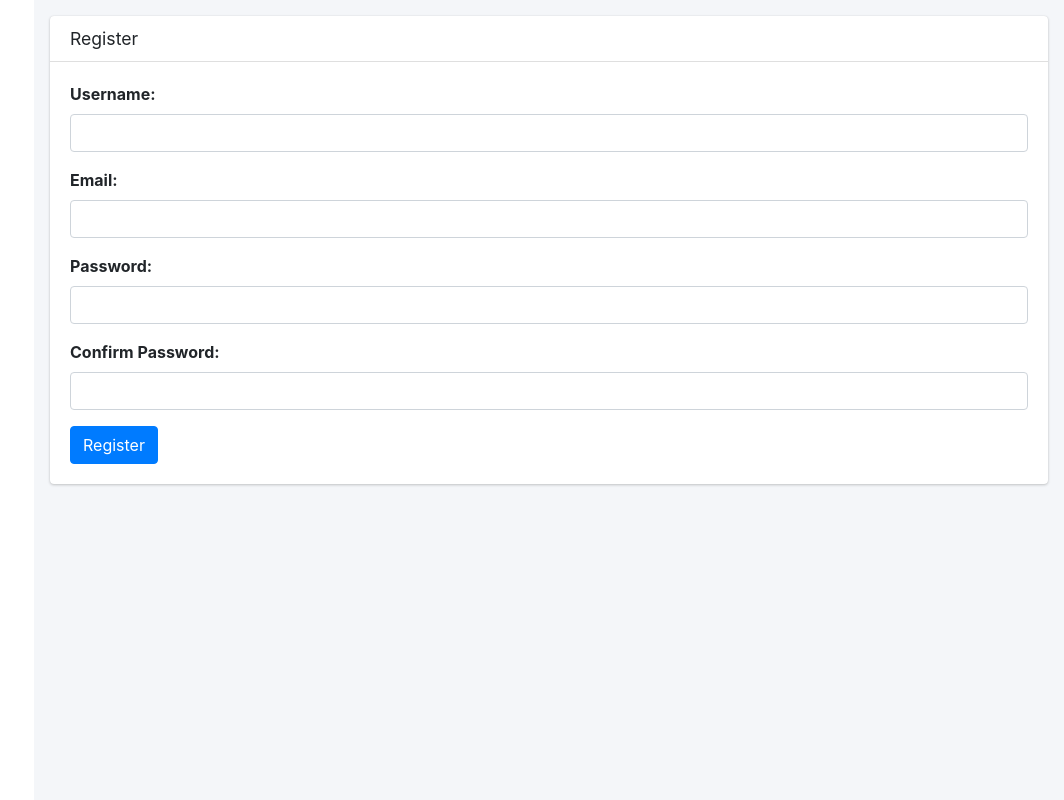
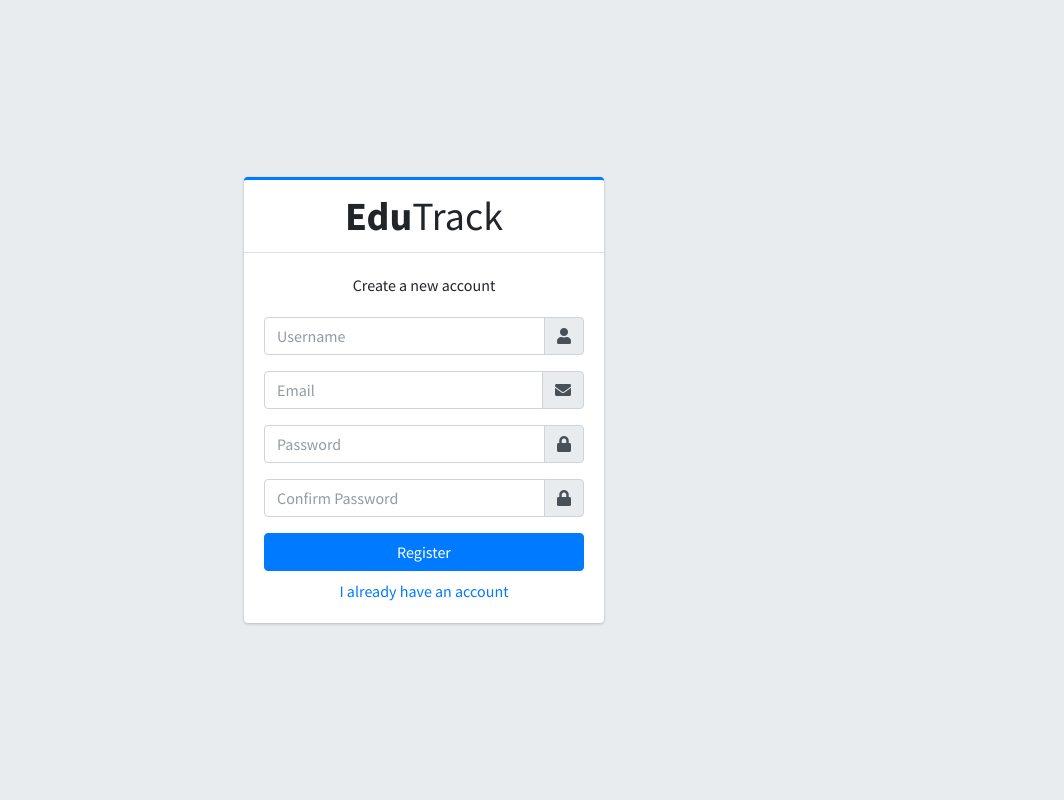
Before and after one commit to UjwalGuragain/EduTrack, a Django app: page /register/ in a window 1280 px wide. Shown: the whole page, without its empty margins (216-1280 px from the left). Run offline with Django 5.2, Linux system fonts and the light colour scheme; some libraries are stand-ins or nearby versions.

Commit message:
refractor: improve the register page layout

```diff
--- a/student_management_system/edu_track/templates/edu_track/registration/register.html
+++ b/student_management_system/edu_track/templates/edu_track/registration/register.html
@@ -1,38 +1,75 @@
-{% extends 'base.html' %}
+{% extends 'authbase.html' %}
+
 {% block content %}
-<div class="card">
-    <div class="card-header">
-        <h3 class="card-title">Register</h3>
-    </div>
-    <form method="post">
-        <div class="card-body">
-            {% csrf_token %}
-            <div class="form-group">
-                <label for="id_username">Username:</label>
-                <input type="text" name="username" class="form-control" id="id_username" required>
-            </div>
-            <div class="form-group">
-                <label for="id_email">Email:</label>
-                <input type="email" name="email" class="form-control" id="id_email" required>
+<div class="login-box">
+    <div class="card card-outline card-primary">
+        <div class="card-header text-center">
+            <a href="#" class="h1"><b>Edu</b>Track</a>
         </div>
 
-            <div class="form-group">
-                <label for="id_password1">Password:</label>
-                <input type="password" name="password1" class="form-control" id="id_password1" required>
+        <div class="card-body">
+            <p class="login-box-msg">Create a new account</p>
+
+            <form method="post">
+                <div class="input-group mb-3">
+                    <input type="text" name="username" class="form-control" id="id_username" placeholder="Username" required>
+                    <div class="input-group-append">
+                        <div class="input-group-text">
+                            <span class="fas fa-user"></span>
                         </div>
-            <div class="form-group">
-                <label for="id_password2">Confirm Password:</label>
-                <input type="password" name="password2" class="form-control" id="id_password2" required>
                     </div>
-            <button type="submit" class="btn btn-primary">Register</button>
                 </div>
+
+                <div class="input-group mb-3">
+                    <input type="email" name="email" class="form-control" id="id_email" placeholder="Email" required>
+                    <div class="input-group-append">
+                        <div class="input-group-text">
+                            <span class="fas fa-envelope"></span>
+                        </div>
+                    </div>
+                </div>
+
+                <div class="input-group mb-3">
+                    <input type="password" name="password1" class="form-control" id="id_password1" placeholder="Password" required>
+                    <div class="input-group-append">
+                        <div class="input-group-text">
+                            <span class="fas fa-lock"></span>
+                        </div>
+                    </div>
+                </div>
+
+                <div class="input-group mb-3">
+                    <input type="password" name="password2" class="form-control" id="id_password2" placeholder="Confirm Password" required>
+                    <div class="input-group-append">
+                        <div class="input-group-text">
+                            <span class="fas fa-lock"></span>
+                        </div>
+                    </div>
+                </div>
+
+                {% csrf_token %}
+
                 {% if messages %}
-                <div class="messages">
+                    <div class="mb-3">
                         {% for message in messages %}
-                        <div class="alert alert-{{ message.tags }}">{{ message }}</div>
+                            <div class="alert alert-{{ message.tags }}" role="alert">{{ message }}</div>
                         {% endfor %}
                     </div>
                 {% endif %}
+
+                <div class="row">
+                    <div class="col-12">
+                        <button type="submit" class="btn btn-primary btn-block">Register</button>
+                    </div>
+                </div>
+
+                <div class="row mt-2">
+                    <div class="col-12 text-center">
+                        <a href="{% url 'login' %}">I already have an account</a>
+                    </div>
+                </div>
             </form>
         </div>
+    </div>
+</div>
 {% endblock %}
```
Lines whose indentation alone changed are shown as unchanged.
